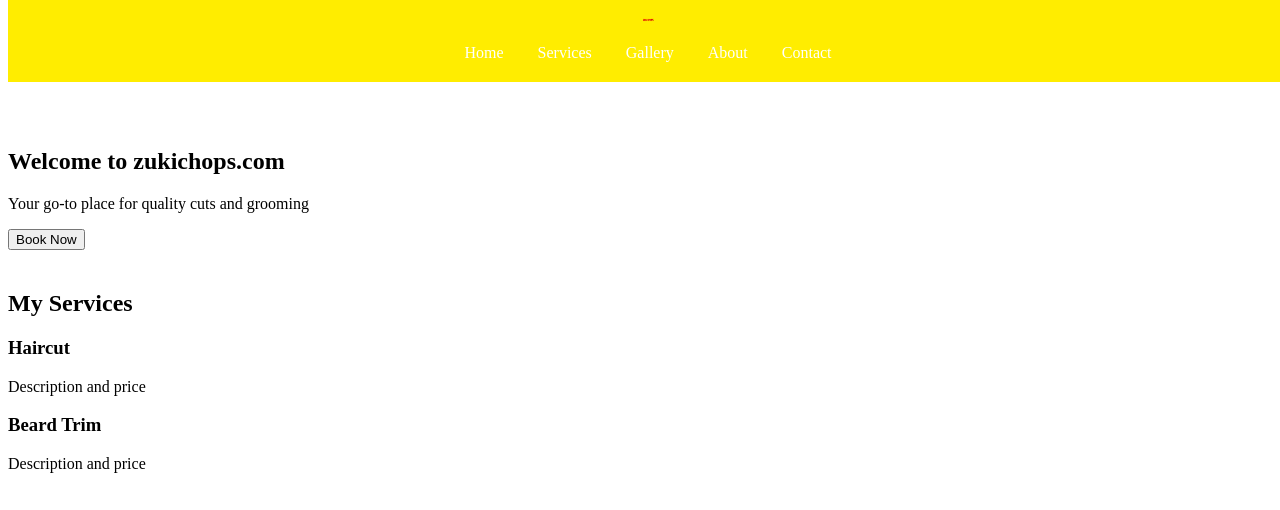
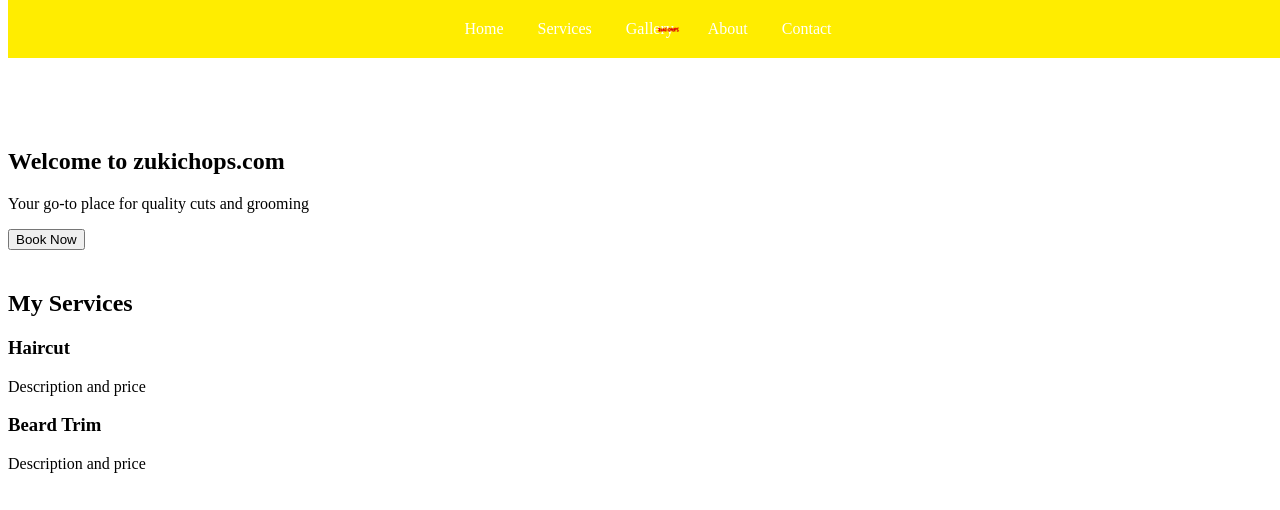
Before and after one commit to MrAvocado7/mravocado7.github.io, a plain HTML site: page zukichops.com/zukichops.html in a window 1280 px wide. Shown: the top 510 px of the page. Drawn offline with Linux system fonts and the light colour scheme.

Commit message:
logo againnn

```diff
--- a/zukichops.com/zukichops.css
+++ b/zukichops.com/zukichops.css
@@ -11,7 +11,8 @@ header {
 }
 
 .logo {
-    height: 20px; /* Adjust the height as needed */
+    position: fixed;
+    height: 40px; /* Adjust the height as needed */
     width: auto;  /* Maintain aspect ratio */
 }
 
```
